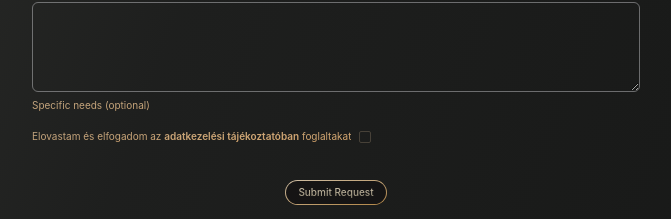
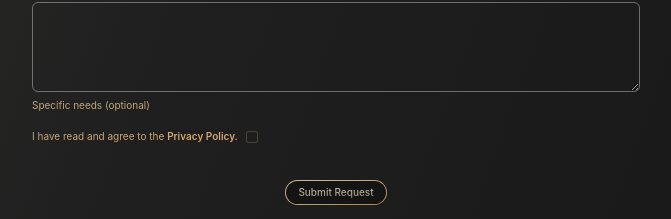
Before and after one commit to Homvi/luxcode, a React (Create React App) app: page /quote in a window 1280 px wide. Shown: the part 909-1128 px from the top of the page, without its empty margins (0-671 px from the left). Built offline with nearby package versions, Linux system fonts and the light colour scheme.

Commit message:
translate privacy policy checkbox content

```diff
--- a/src/components/Form.jsx
+++ b/src/components/Form.jsx
@@ -8,16 +8,16 @@ const Form = ({ data, language }) => {
   const [name, setName] = useState("");
   const [sending, setSending] = useState(false);
   const [isCheckboxChecked, setIsCheckboxChecked] = useState(false);
-  const [termsAndConditionsError, setTermsAndConditionsError] = useState(false)
+  const [termsAndConditionsError, setTermsAndConditionsError] = useState(false);
 
   const handleSubmit = async (event) => {
     event.preventDefault();
-    if(!isCheckboxChecked){
-      setTermsAndConditionsError(true)
-      return
+    if (!isCheckboxChecked) {
+      setTermsAndConditionsError(true);
+      return;
     }
-    if(isCheckboxChecked){
-      setTermsAndConditionsError(false)
+    if (isCheckboxChecked) {
+      setTermsAndConditionsError(false);
     }
     setSending(true);
     // Get form data
@@ -214,12 +214,14 @@ const Form = ({ data, language }) => {
           className="block  mr-2 text-[10px] text-transparent thin bg-clip-text bg-gradient-to-br from-[#B8A080] to-[#DEA96B]  "
           htmlFor="terms"
         >
-          Elovastam és elfogadom az{" "}
+          {data[language].requestQuote.acceptPrivacyContent.partOne}{" "}
           <span className="font-semibold">
             {" "}
-            <Link to="/privacy-policy">adatkezelési tájékoztatóban</Link>
+            <Link to="/privacy-policy">
+              {" "}
+              {data[language].requestQuote.acceptPrivacyContent.partTwo}
+            </Link>
           </span>{" "}
-          foglaltakat
         </label>
 
         {/* checkbox */}
@@ -257,8 +259,12 @@ const Form = ({ data, language }) => {
         </button>
       </div>
       <div className="flex flex-col items-center justify-center">
-
-         { termsAndConditionsError && <div className="text-red-500 thin mt-4 text-xs">Az űrlap beküldéséhez el kell fogadnod az adatkezelési tájékoztatóban foglaltakat.</div>}
+        {termsAndConditionsError && (
+          <div className="text-red-500 thin mt-4 text-xs">
+            Az űrlap beküldéséhez el kell fogadnod az adatkezelési
+            tájékoztatóban foglaltakat.
+          </div>
+        )}
         {messageSent && (
           <div className=" mt-4 text-xs text-lime-300 thin">
             {" "}
--- a/src/data.js
+++ b/src/data.js
@@ -34,7 +34,13 @@ export const data = {
       submitFormBtnContent: "Küldés",
       successMessage: "Űrlap sikeresen elküldve",
       errorMessage: "Az űrlap elküldése sikertelen",
-      sendingMessage:"Küldés..."
+      sendingMessage: "Küldés...",
+      acceptPrivacyContent: {
+        partOne: "Elolvastam és elfogadom az",
+        partTwo: "Adatvédelmi Nyilatkozatot.",
+      },
+      acceptPrivacyAlert:
+        "Az űrlap beküldéséhez el kell fogadnod az Adatvédelmi Nyilatkozatot.",
     },
     services: {
       heading: "Szolgáltatásaink",
@@ -48,7 +54,7 @@ export const data = {
         cardOne: {
           title: "Esküvői",
           price: "139 990",
-          currency:"Ft",
+          currency: "Ft",
           description:
             "Az Esküvői csomagot házasságra készülő pároknak ajánljuk, hogy egyszerűbben szervezhessék a nagy napjukat.",
           services: [
@@ -68,7 +74,7 @@ export const data = {
         cardTwo: {
           title: "Gasztro",
           price: "119 990",
-          currency:"Ft",
+          currency: "Ft",
           description:
             "Éttermeknek, kávézóknak és egyéb vendéglátóipari vállalkozásoknak ajánlott csomag.",
           services: [
@@ -86,7 +92,7 @@ export const data = {
         cardThree: {
           title: "Üzleti",
           price: "369 990",
-          currency:"Ft",
+          currency: "Ft",
           description:
             "Az Üzleti csomagot vállalkozásoknak kínáljuk a digitális jelenlétük fejlesztése céljából.",
           services: [
@@ -147,7 +153,13 @@ export const data = {
       submitFormBtnContent: "Submit Request",
       successMessage: "Form submitted successfully",
       errorMessage: "Form submission failed",
-      sendingMessage:"Sending..."
+      sendingMessage: "Sending...",
+      acceptPrivacyContent: {
+        partOne: "I have read and agree to the",
+        partTwo: "Privacy Policy.",
+      },
+      acceptPrivacyAlert:
+        "To submit the form, you must accept the Privacy Policy.",
     },
     services: {
       heading: "Our services",
@@ -161,7 +173,7 @@ export const data = {
         cardOne: {
           title: "Wedding",
           price: "689",
-          currency:"€",
+          currency: "€",
           description:
             "The Wedding package is recommended for couples preparing for marriage to help them easily organize their big day.",
           services: [
@@ -181,7 +193,7 @@ export const data = {
         cardTwo: {
           title: "Gastro",
           price: "689",
-          currency:"€",
+          currency: "€",
           description: "For restaurants, cafes, and other catering businesses",
           services: [
             "Custom and stylish website design (1-6 pages)",
@@ -197,7 +209,7 @@ export const data = {
         cardThree: {
           title: "Business",
           price: "889",
-          currency:"€",
+          currency: "€",
           description:
             "The Business package is offered to businesses for the development of their digital presence.",
           services: [
@@ -258,7 +270,13 @@ export const data = {
       submitFormBtnContent: "Enviar solicitud",
       successMessage: "Formulario enviado exitosamente",
       errorMessage: "Envío del formulario fallido",
-      sendingMessage:"Enviando..."
+      sendingMessage: "Enviando...",
+      acceptPrivacyContent: {
+        partOne: "He leído y acepto la",
+        partTwo: "Política de Privacidad.",
+      },
+      acceptPrivacyAlert:
+        "Para enviar el formulario, debes aceptar la Política de Privacidad.",
     },
     services: {
       heading: "Nuestros servicios",
@@ -272,7 +290,7 @@ export const data = {
         cardOne: {
           title: "Bodas",
           price: "689",
-          currency:"€",
+          currency: "€",
           description:
             "El paquete de boda está recomendado para parejas que se preparan para casarse, para ayudarles a organizar fácilmente su gran día.",
           services: [
@@ -292,7 +310,7 @@ export const data = {
         cardTwo: {
           title: "Gastro",
           price: "689",
-          currency:"€",
+          currency: "€",
           description:
             "Para restaurantes, cafeterías y otros negocios de catering",
           services: [
@@ -309,7 +327,7 @@ export const data = {
         cardThree: {
           title: "Negocios",
           price: "889",
-          currency:"€",
+          currency: "€",
           description:
             "El paquete de negocios se ofrece a las empresas para el desarrollo de su presencia digital.",
           services: [
```
Lines whose indentation alone changed are shown as unchanged.
